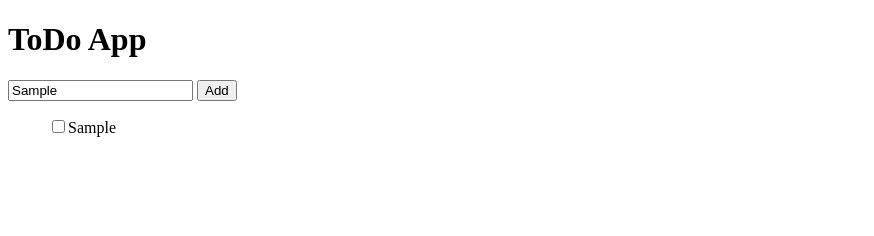
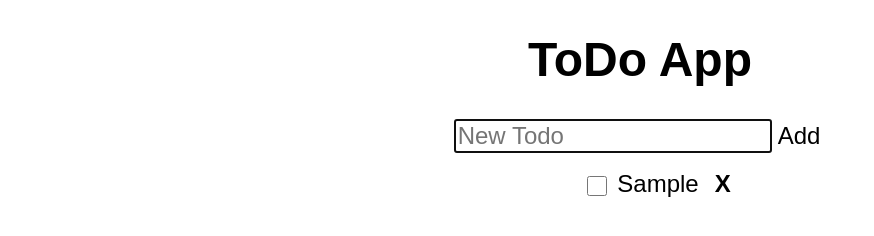
Before and after one commit to hcuellar-coder/TodoApp, a plain HTML site: page index.html in a window 1280 px wide. Both pictures are taken after typing "Sample" into the empty fields and a click on the button "Add". Shown: the whole page, without its empty margins (0-874 px from the left). Drawn offline with Linux system fonts and the light colour scheme.

Commit message:
Functionality almost complete, styling minimalistic

```diff
--- a/index.html
+++ b/index.html
@@ -2,17 +2,19 @@
 <html>
 
 <head>
+    <link rel="stylesheet" href="./styles.css">
     <title>ToDo App</title>
     <h1>ToDo App</h1>
 </head>
 
 <body>
-    <div>
+    <div id="inputTodo">
         <input type="text" id="todoItem" placeholder="New Todo">
         <button id="addButton">Add</button>
     </div>
     <div>
         <ul id="todoList">
+
         </ul>
     </div>
 </body>
--- a/index.js
+++ b/index.js
@@ -1,42 +1,71 @@
 //event listener for the click of the add button
-var addTodo = document.getElementById('addButton').addEventListener('click', addToDo);
+document.getElementById('addButton').addEventListener('click', emptyValue);
 
 
-//working on this function to strike-through the value of the item
+function deleteComplete(e) {
+    var todoList = document.getElementById(e.target.id).parentElement.parentElement;
+    todoList.removeChild(document.getElementById(e.target.id).parentElement);
+    console.log(todoList);
+}
+
+
+//this function sets the class name, which will allow css to give us the strike through look or not
 function todoComplete(e) {
-    console.log('value = ' + e.target.checked)
-    console.log(e.target);
-    console.log(document.getElementById(e.target.id).nextSibling);
-    document.getElementById(e.target.id).nextSibling.value = 'change';
-    console.log(document.getElementById(e.target.id).nextSibling);
-    console.log('todoComplete');
+    if (e.target.checked) {
+        document.getElementById(e.target.id).parentNode.className = 'todoStrike';
+    }
+    else {
+        document.getElementById(e.target.id).parentNode.className = 'todo';
+    }
+}
+
+function emptyValue() {
+    if (document.getElementById('todoItem').value)
+        addToDo();
+    else
+        console.log('empty');
 }
 
 function addToDo() {
 
-    //generating a checkbox id to locate which checkbox was clicked
+    //generating a todoID to locate which checkbox or delete button was clicked
     // this will return a random integer from 1 to 100;
     var todoID = parseInt((Math.random() * 100) + 1);
+    var checkBoxID = parseInt((Math.random() * 100) + 1);
+    var buttonID = parseInt((Math.random() * 100) + 1);
 
     //takes the input value from the html input
     var inputTodoValue = document.getElementById('todoItem').value;
 
     //takes the input value and creates a textNode to append into the <div></div>
-    var TodoTextNode = document.createTextNode(inputTodoValue);
+    var todoTextNode = document.createTextNode(inputTodoValue);
 
     //creates a new div item <div></div>
     var newTodoItem = document.createElement('div');
+    newTodoItem.id = todoID;
+    newTodoItem.className = 'todo';
 
-    //creates an input with the type checkbox and a random ID to look up with later
+    //creates an input with the type checkbox and a random ID to look up
     var newTodoCheckbox = document.createElement('input');
     newTodoCheckbox.type = 'checkbox';
-    newTodoCheckbox.id = todoID;
+    newTodoCheckbox.className = 'checkBox';
+    newTodoCheckbox.id = checkBoxID;
+
+    //creates an input with the type button and a random ID for look up  , and value of 'x'
+    var newTodoDelete = document.createElement('input');
+    newTodoDelete.type = 'Button';
+    newTodoDelete.className = 'deleteButton';
+    newTodoDelete.value = 'X'
+    newTodoDelete.id = buttonID;
 
     //appends a child to the new checkbox with id,  essentially add the checkbox within the <div></div>
     newTodoItem.appendChild(newTodoCheckbox);
 
     //appends a child to the new todoListItem, essentially add the text within the <div></div> after the checkbox
-    newTodoItem.appendChild(TodoTextNode);
+    newTodoItem.appendChild(todoTextNode);
+
+    //appends a child to the new todoListItem, essentially add the Delete Button within the <div></div> after the text
+    newTodoItem.appendChild(newTodoDelete);
 
     //this variable contains the list of Todos
     var todoItemList = document.getElementById('todoList');
@@ -46,7 +75,18 @@ function addToDo() {
 
     //Insert the new TodoListItem to the 'end' of the list of Todos
     todoItemList.insertBefore(newTodoItem, lastTodoItem);
+    //todoItemList.replaceChild(newTodoItem, lastTodoItem);
+
+    //set the input box to a blank
+    document.getElementById('todoItem').value = '';
+
+    //focus back on the input box
+    document.getElementById('todoItem').focus();
+
 
     //Add an event listener for the checkbox
     document.getElementById(newTodoCheckbox.id).addEventListener('change', todoComplete);
+
+    //Add an event listener for the click of the delete button
+    document.getElementById(newTodoDelete.id).addEventListener('click', deleteComplete);
 }
--- a/styles.css
+++ b/styles.css
@@ -0,0 +1,65 @@
+#addButton{
+    background-color: white;
+    border: 0;
+    font-size: 24px;
+    font-family: fantasy;
+    vertical-align: middle;
+}
+
+#todoItem{
+    font-family: fantasy;
+    font-size: 24px;
+    vertical-align: middle;
+}
+
+#inputTodo{
+    display: flex;
+    justify-content: center;
+}
+
+#todoList{
+    display: flex;
+    justify-content: center;
+    align-items: center;
+    flex-direction: column;
+}
+
+.todo{
+    font-family: fantasy;
+    font-size: 24px;
+}
+
+.todoStrike{
+    text-decoration: line-through;
+    font-family: fantasy;
+    font-size: 24px;
+}
+
+.deleteButton{
+    margin-left: 10px;
+    background-color: white;
+    border: 0;
+    font-size: 24px;
+    font-weight: bold;
+}
+
+.checkBox{
+    margin-right: 10px;
+    width: 20px;
+    height: 20px;
+    vertical-align: middle;
+}
+
+
+h1{
+    font-size:48px;
+    font-family: fantasy;
+    text-align: center;
+}
+
+/* body {
+    display: flex;
+    flex-direction: column;
+    align-items: center;
+    /* justify-content: center;
+} */
```
